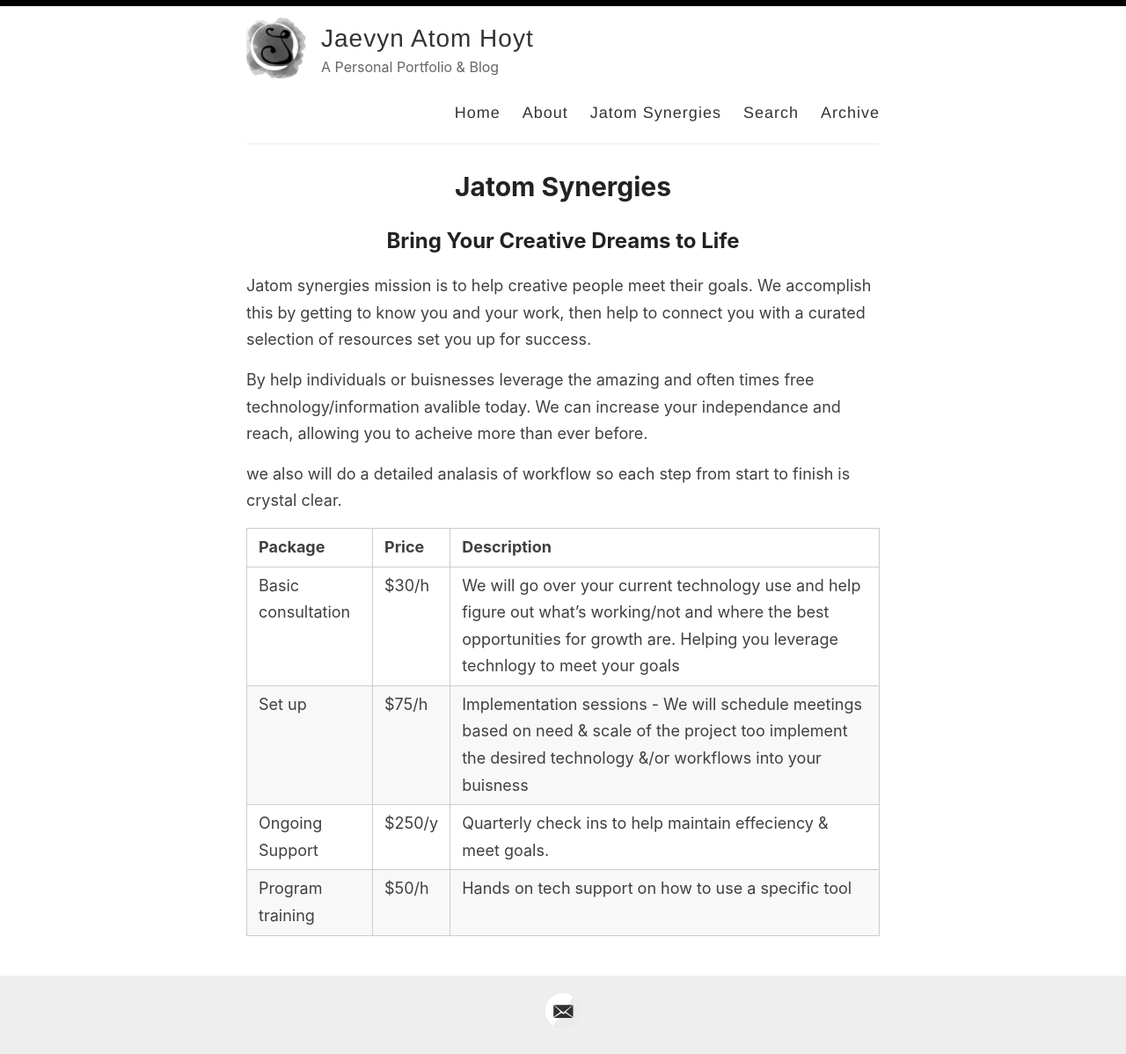
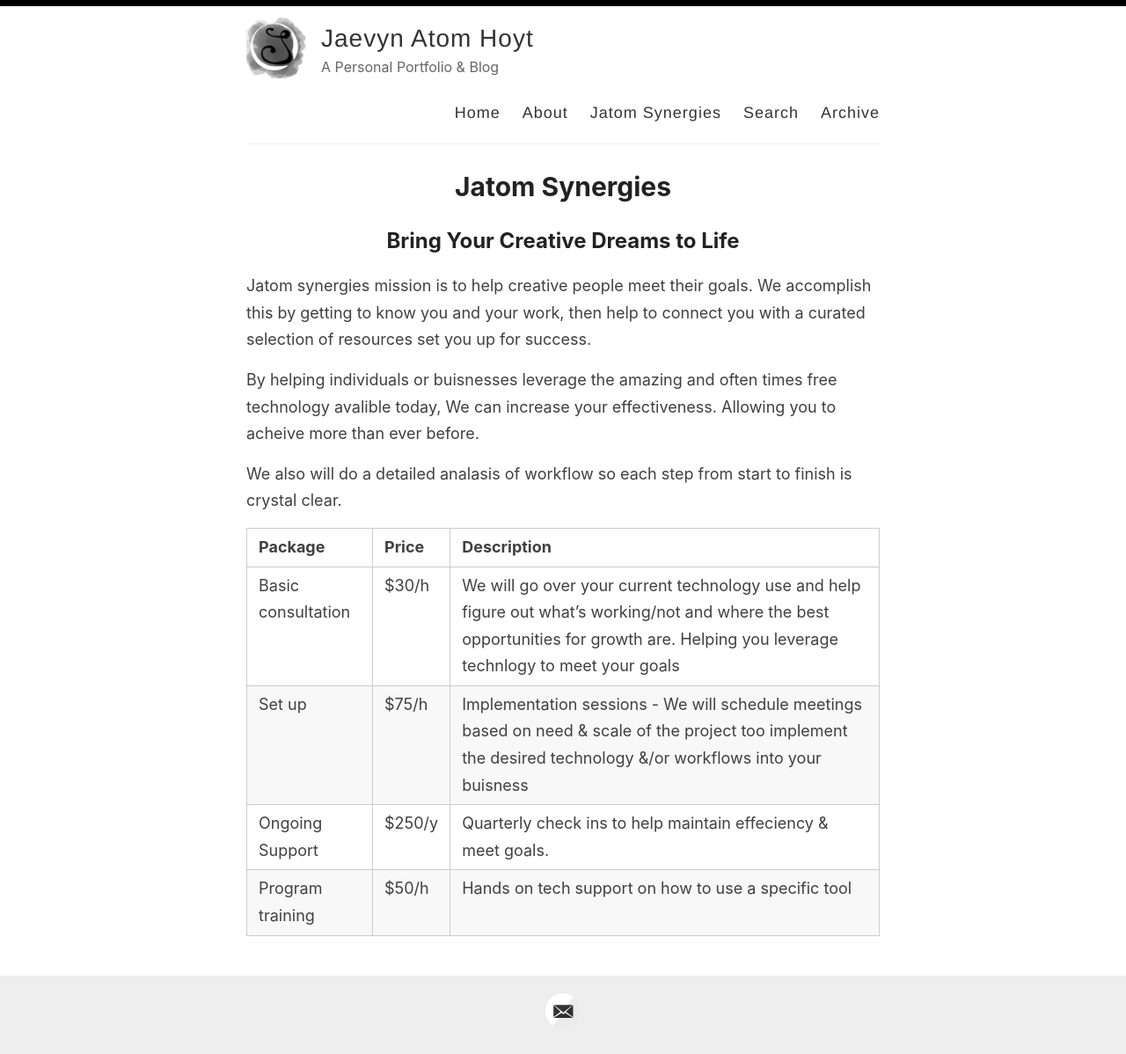
Before and after one commit to cattacular/cattacular.github.io, a Jekyll site: the page built from _pages/Jatom-Synergies.md, in a window 1280 px wide. Shown: the whole page at 88% size. Built offline with Jekyll 4.4.1, drawn with Linux system fonts in a browser that asks for light colours.

Commit message:
Update Jatom-Synergies.md

```diff
--- a/_pages/Jatom-Synergies.md
+++ b/_pages/Jatom-Synergies.md
@@ -8,9 +8,9 @@ permalink: /Jatom-Synergies/
 
 Jatom synergies mission is to help creative people meet their goals. We accomplish this by getting to know you and your work, then help to connect you with a curated selection of resources set you up for success.
 
-By help individuals or buisnesses leverage the amazing and often times free technology/information avalible today. We can increase your independance and reach, allowing you to acheive more than ever before.
+By helping individuals or buisnesses leverage the amazing and often times free technology avalible today, We can increase your effectiveness. Allowing you to acheive more than ever before.
 
-we also will do a detailed analasis of workflow so each step from start to finish is crystal clear.
+We also will do a detailed analasis of workflow so each step from start to finish is crystal clear.
 
 | **Package** |  **Price**  | **Description** |
 | --- | --- | --- |
```
